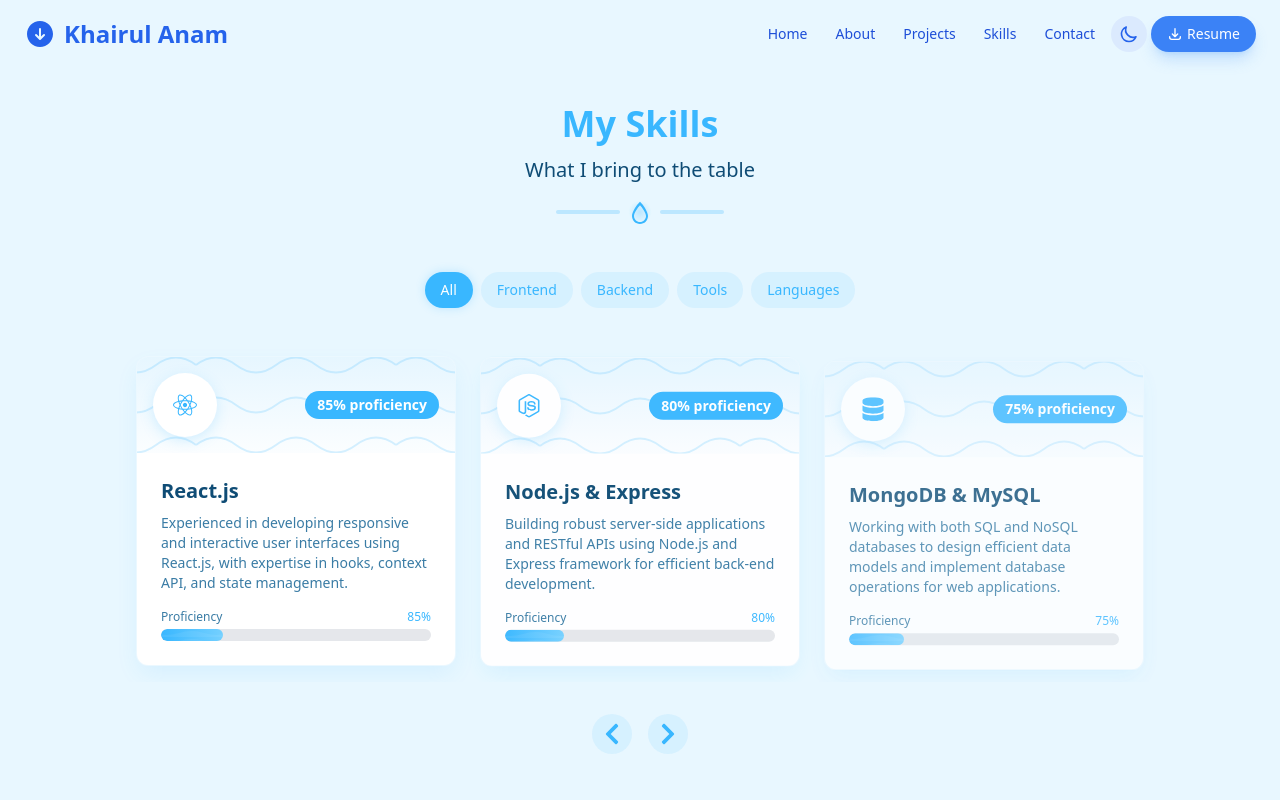
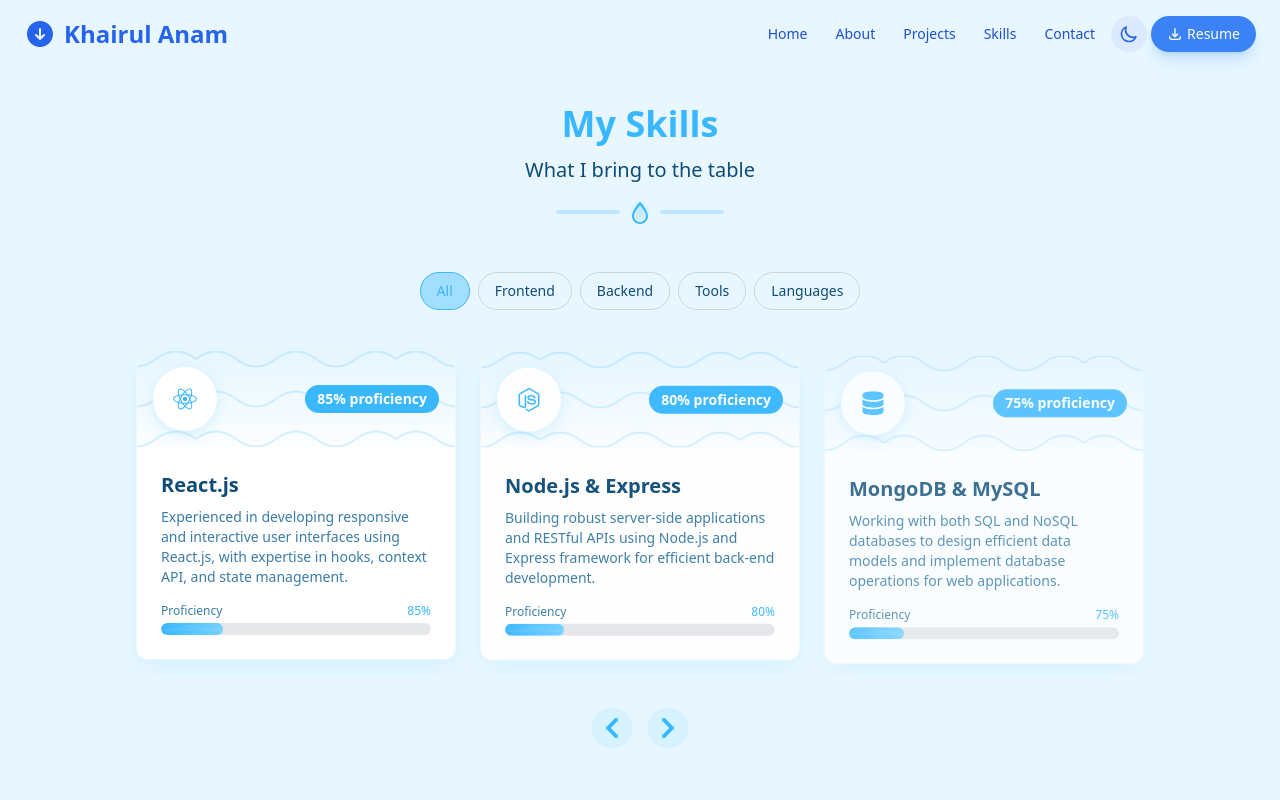
Before and after one commit to khairulanam23/KhairulAnam_react_portfolio, a React (Vite) app: page /skills in a window 1280 px wide. Shown: the top 800 px of the page. Built offline with nearby package versions, Linux system fonts and the light colour scheme.

Commit message:
Done for now

```diff
--- a/src/Components/About/About.jsx
+++ b/src/Components/About/About.jsx
@@ -105,7 +105,7 @@
                   <span className="text-[var(--primary-light)] font-semibold">
                     Mohammad Khairul Anam
                   </span>
-                  , a passionate Full Stack Developer specializing in building
+                  , a passionate Web Developer specializing in building
                   scalable and high-performance web applications. I am dedicated
                   to leveraging advanced technologies to create impactful user
                   experiences and deliver innovative solutions to complex
--- a/src/Components/Skills/Skills.jsx
+++ b/src/Components/Skills/Skills.jsx
@@ -236,7 +236,6 @@
 
   // Water-themed colors
   const accentColor = isDarkMode ? "#1E90FF" : "#39B7FF";
-  const bgColor = isDarkMode ? "#0A1929" : "#E8F7FF";
   const textColor = isDarkMode ? "#E8F7FF" : "#0F4C75";
   const secondaryTextColor = isDarkMode ? "#A7D8FF" : "#3A7CA5";
   const cardBgColor = isDarkMode ? "#0D2137" : "#FFFFFF";
@@ -390,10 +389,7 @@
   };
 
   return (
-    <section
-      className="py-16 px-4"
-      style={{ backgroundColor: bgColor, color: textColor }}
-    >
+    <section className="py-16 px-4" style={{ color: textColor }}>
       <div className="max-w-7xl mx-auto">
         <motion.div
           initial={{ opacity: 0, y: -20 }}
@@ -438,33 +434,8 @@
           </div>
         </motion.div>
 
-        {/* Skill Filter Options - water-themed */}
-        <div className="flex flex-wrap justify-center gap-2 mb-8">
-          {["All", "Frontend", "Backend", "Tools", "Languages"].map(
-            (filter) => (
-              <button
-                key={filter}
-                onClick={() => setActiveFilter(filter)}
-                className="px-4 py-2 rounded-full text-sm font-medium transition-all"
-                style={{
-                  backgroundColor:
-                    filter === activeFilter
-                      ? accentColor
-                      : isDarkMode
-                      ? "rgba(30, 144, 255, 0.1)"
-                      : "rgba(57, 183, 255, 0.1)",
-                  color: filter === activeFilter ? "#fff" : accentColor,
-                  boxShadow:
-                    filter === activeFilter
-                      ? `0 0 10px ${accentColor}40`
-                      : "none",
-                }}
-              >
-                {filter}
-              </button>
-            )
-          )}
-        </div>
+        {/* Use the renderFilterButtons function instead of duplicating code */}
+        {renderFilterButtons()}
 
         {/* Skills cards container */}
         <div className="relative" ref={containerRef}>
--- a/src/assets/db.json
+++ b/src/assets/db.json
@@ -10,7 +10,7 @@
       ],
       "links": {
         "github": "https://github.com/khairulanam23/Travel-Guide-System.git",
-        "live_demo": "#"
+        "live_demo": "na"
       },
       "image": "https://i.ibb.co.com/Q3vgC6Wr/travelguide.png"
     },
@@ -23,8 +23,8 @@
         "Tailwind CSS"
       ],
       "links": {
-        "github": "https://github.com/khairulanam23/BookBuz_reactProject.git",
-        "live_demo": "#"
+        "github": "https://github.com/khairulanam23/Real_Estate-ReactJs",
+        "live_demo": "https://monumental-capybara-fbb8b5.netlify.app/"
       },
       "image": "https://i.ibb.co.com/67KwzHk2/bookbuzz.png"
     },
@@ -39,7 +39,7 @@
       ],
       "links": {
         "github": "https://app.netlify.com/sites/manzilkhairulanam/overview",
-        "live_demo": "#"
+        "live_demo": "https://manzilkhairulanam.netlify.app/"
       },
       "image": "https://i.ibb.co.com/jN6hz2s/manzil.png"
     },
@@ -68,9 +68,9 @@
       ],
       "links": {
         "github": "https://github.com/khairulanam23/Smart-Ticketing.git",
-        "live_demo": "#"
+        "live_demo": "https://khairulanam23.github.io/Smart-Ticketing/"
       },
-      "image": "/api/placeholder/500/300"
+      "image": "https://i.ibb.co.com/hRVzXCmR/pticket.png"
     },
     {
       "name": "Pet Management Application",
@@ -82,9 +82,9 @@
       ],
       "links": {
         "github": "https://github.com/khairulanam23/PetManageMent_Application.git",
-        "live_demo": "#"
+        "live_demo": "na"
       },
-      "image": "/https://img.freepik.com/free-vector/pet-hospital-concept-illustration_114360-25803.jpg?t=st=1741516967~exp=1741520567~hmac=f5b0a040415add3b891bc6327a8b62083e872d752cb697fac595ad38ebb13e7e&w=740"
+      "image": "https://images.unsplash.com/photo-1450778869180-41d0601e046e?q=80&w=1972&auto=format&fit=crop&ixlib=rb-4.0.3&ixid=M3wxMjA3fDB8MHxwaG90by1wYWdlfHx8fGVufDB8fHx8fA%3D%3D"
     },
     {
       "name": "Tetris PyOpenGL Project",
@@ -96,9 +96,9 @@
       ],
       "links": {
         "github": "https://github.com/khairulanam23/Tetris_PyOpenGL_Project.git",
-        "live_demo": "#"
+        "live_demo": "na"
       },
-      "image": "/api/placeholder/500/300"
+      "image": "https://pythonassets.com/images/tetris-with-pygame/tetris.gif"
     }
   ]
 }
```
